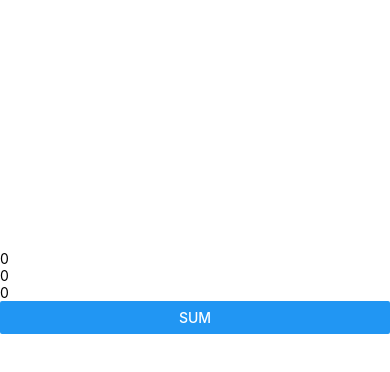
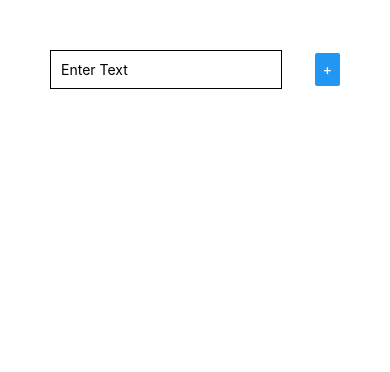
Before and after one commit to pyBae-py/first-mobile-app, a React Native app: screen / in a window 390 px wide. Shown: the top 372 px of the page. Built offline with nearby package versions, Linux system fonts and the light colour scheme.

Commit message:
:new: Todo List

```diff
--- a/App.js
+++ b/App.js
@@ -1,14 +1,46 @@
-import React from 'react'
-import { ScrollView } from 'react-native'
+import React, { useState } from 'react'
+import { ScrollView, Button, Text, View, TextInput, StyleSheet, Vibration } from 'react-native'
 
 // Containers
-import Calculator from './containers/calculator.js'
+
+// Style Components
+import { Main } from './styles/index'
 
 const App = () => {
+  const [enteredGoal, setEnteredGoal] = useState('')
+  const [goals, setGoals] = useState([])
+  const handleEnteredGoal = (e) => {
+    setEnteredGoal(e)
+  }
+
+  const enterGoal = () => {
+    if (enteredGoal === '') {
+      Vibration.vibrate(40)
+      alert('Please enter something, first')
+      return
+    }
+    setGoals((goals) => [...goals, enteredGoal])
+    Vibration.vibrate(40)
+  }
+
   return (
-    <ScrollView>
-      <Calculator />
+    <ScrollView style={styles.container}>
+      <View style={styles.row1}>
+        <TextInput style={styles.textInput} placeholder="Enter Text" value={enteredGoal} onChangeText={handleEnteredGoal} />
+        <Button title="+" onPress={enterGoal} />
+      </View>
+      <View>
+        {goals.map((item) => (
+          <Text key={item}>{item}</Text>
+        ))}
+      </View>
     </ScrollView>
   )
 }
+
+const styles = StyleSheet.create({
+  container: Main.container,
+  textInput: Main.normalTextField,
+  row1: Main.row1,
+})
 export default App
--- a/app.json
+++ b/app.json
@@ -19,6 +19,9 @@
     "ios": {
       "supportsTablet": true
     },
+    "android": {
+      "package": "com.pybae.firstmobileapp"
+    },
     "web": {
       "favicon": "./assets/favicon.png"
     },
--- a/styles/main.js
+++ b/styles/main.js
@@ -1,5 +1,17 @@
-export const bgColor = 'plum'
-export const padding = 25
-export const margin = 25
-export const marginTop = 50
-export const center = 'center'
+export const container = {
+  padding: 50,
+}
+export const normalTextField = {
+  borderBottomColor: 'black',
+  borderWidth: 1,
+  padding: 10,
+  width: '80%',
+}
+export const row1 = {
+  flexDirection: 'row',
+  justifyContent: 'space-between',
+  alignItems: 'center',
+}
+export const button = {
+  width: 30,
+}
```
Also changed, not shown: styles/test.css (added).
